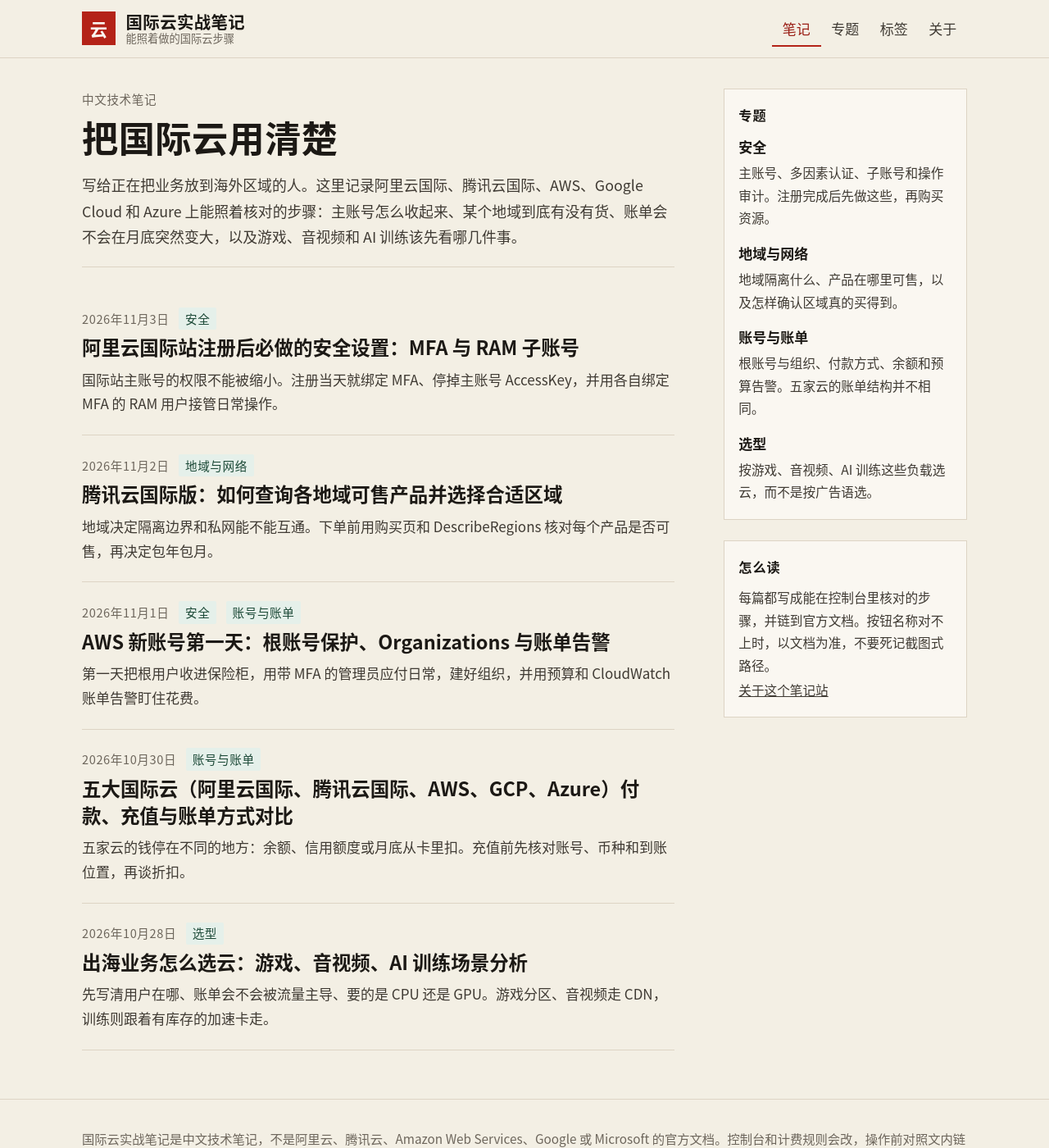
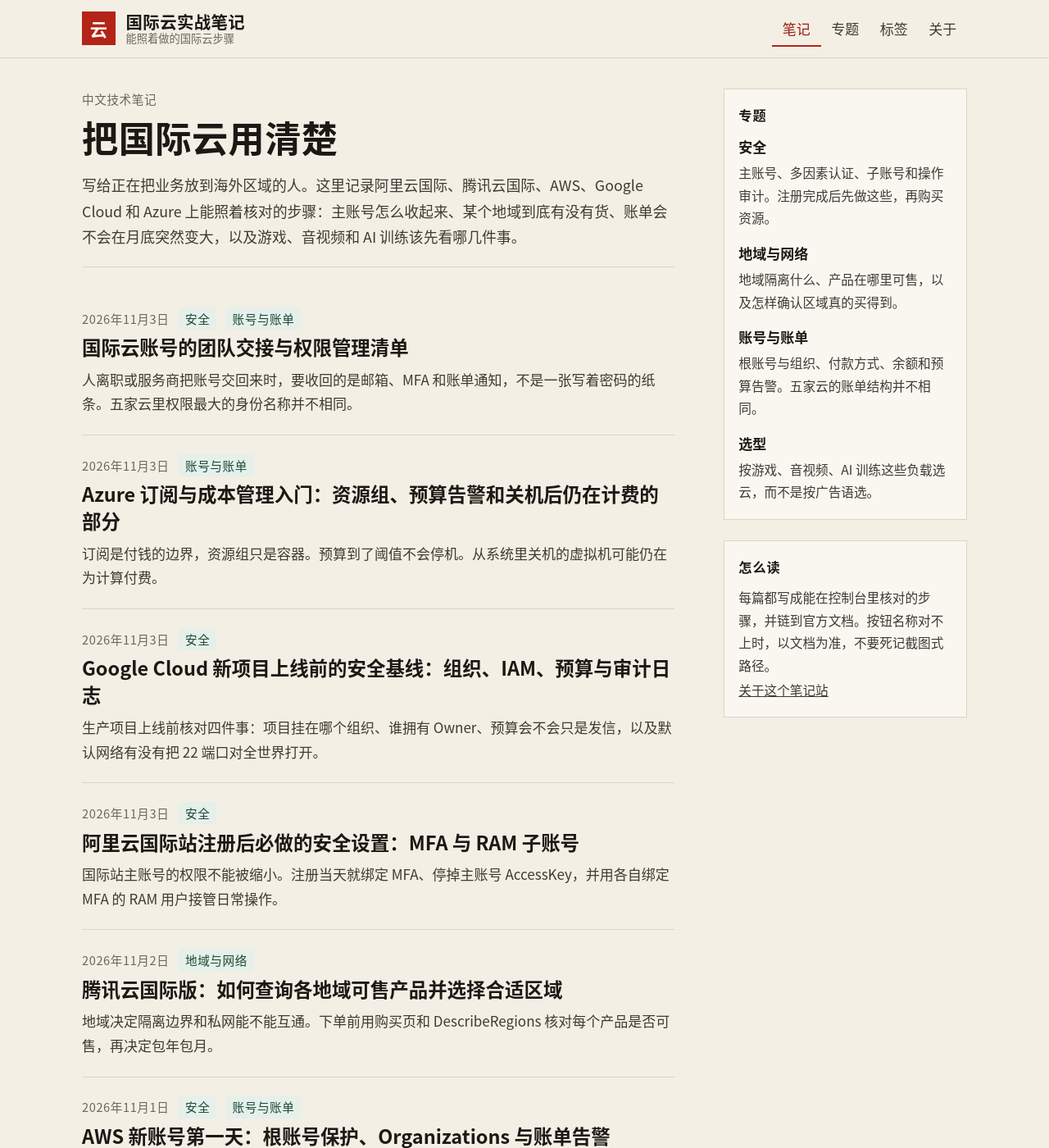
Before and after one commit to icptademo/icptademo.github.io, a Jekyll site: the page built from index.html, in a window 1280 px wide and 1400 px high. Shown: the whole window at 82% size. Built offline with Jekyll 4.4.1, drawn with Linux system fonts in a browser that asks for light colours; part of the change alters nothing that is shown.

Commit message:
Add GCP, Azure, and account-handover notes.
Cover a Google Cloud launch baseline, Azure cost pitfalls, and a cross-cloud handover checklist without repeating the existing five posts.

Co-authored-by: berr7773 <berr7773@users.noreply.github.com>

````diff
--- a/_data/tag_slugs.yml
+++ b/_data/tag_slugs.yml
@@ -15,3 +15,8 @@
 - { name: 游戏, slug: games }
 - { name: 音视频, slug: media }
 - { name: AI, slug: ai }
+- { name: IAM, slug: iam }
+- { name: 预算, slug: budget }
+- { name: 审计, slug: audit }
+- { name: 交接, slug: handover }
+- { name: 资源组, slug: resource-group }
--- /dev/null
+++ b/_posts/2026-11-03-account-handover-checklist.md
@@ -0,0 +1,90 @@
+---
+layout: post
+title: "国际云账号的团队交接与权限管理清单"
+description: "人离职或服务商把账号交回来时，要收回的是邮箱、MFA 和账单通知，不是一张写着密码的纸条。五家云里权限最大的身份名称并不相同。"
+date: 2026-11-03 20:00:00 +0800
+categories: [安全, 账号与账单]
+tags: [交接, MFA, 安全, 账单]
+checked: 2026-11-03
+---
+
+账号交接失败，通常不是忘记了某台机器的 IP，而是恢复邮箱还在离职同事的个人手机上，或者账单告警只发给了已经进不来的那个人。下面是一张跨云清单。各家控制台里怎么点 MFA、怎么建子账号，已经写在单独的笔记里，这里只保留交接时会判错的差别。
+
+## 先交出恢复能力
+
+交接完成的标准是：公司指定的人能够登录、能够重置多因素认证、能够收到账单邮件。做不到这三件，密码本写得再全也没有用。
+
+当天要改到公司控制的位置：
+
+- 登录邮箱的收件箱，包括根用户、主账号和账单备用联系人。
+- 绑定的手机号。验证码还打到离职同事的号码上，等于钥匙没交。
+- MFA 的种子或通行密钥。放进公司的密码管理器，由至少两名仍在职的人能够取出。不要把二维码发在群里，也不要只存在一个人的个人手机里。
+- 根用户或主账号的密码。这是破玻璃用的，不是每天的登录方式。
+
+服务商协助开通时，同样按这四项验收。账号可以请人代办，恢复能力不能长期留在代办的人手里。
+
+## 最大的那把钥匙不叫同一个名字
+
+<div class="table-wrap" tabindex="0">
+<table>
+  <caption>交接时先找到这一列，再禁用日常身份。名称以各云当前控制台为准。</caption>
+  <thead>
+    <tr><th>云</th><th>权限最大的身份</th><th>交接时先核对</th></tr>
+  </thead>
+  <tbody>
+    <tr><td>阿里云国际</td><td>主账号。权限不能被策略缩小</td><td>邮箱、MFA、有没有仍启用的主账号 AccessKey。日常用 RAM 用户，步骤见<a href="{% post_url 2026-11-03-aliyun-mfa-ram %}">安全设置笔记</a></td></tr>
+    <tr><td>腾讯云国际</td><td>主账号</td><td>主账号恢复方式，以及访问管理 CAM 里的子用户。付款需要财务权限，只交一个只读子用户等于交不出账单</td></tr>
+    <tr><td>AWS</td><td>根用户</td><td>根用户 MFA、有没有根用户访问密钥、备用账单联系人。当天的保护步骤见<a href="{% post_url 2026-11-01-aws-first-day %}">新账号第一天</a></td></tr>
+    <tr><td>Google Cloud</td><td>没有单独的根用户。组织管理员、项目 Owner、账单账号管理员要一起看</td><td>Owner 绑定和服务账号 JSON 密钥。上线前的检查见<a href="{% post_url 2026-11-03-gcp-security-baseline %}">安全基线</a></td></tr>
+    <tr><td>Azure</td><td>租户里的全局管理员，和订阅上的 Owner，是两套角色</td><td>两边都查。全局管理员不会自动拥有每个订阅。费用边界见<a href="{% post_url 2026-11-03-azure-cost-basics %}">订阅与成本</a></td></tr>
+  </tbody>
+</table>
+</div>
+
+Azure 这一行最容易交接错。Microsoft Entra ID 里的全局管理员管的是目录里的用户。订阅上的 Owner 管的是这条订阅里的资源。只把一个人从订阅 IAM 里删掉，他可能仍是全局管理员；只取消全局管理员，他可能仍是订阅 Owner。门户里「订阅 → 访问控制 (IAM)」和「Microsoft Entra ID → 角色和管理员」要各看一次。全局管理员有一项可开启的提升访问权限，用来在紧急时给自己加上订阅管理权。交接后确认这项没有被留在开启状态。说明见[提升全局管理员的访问权限](https://learn.microsoft.com/azure/role-based-access-control/elevate-access-global-admin)。
+
+腾讯云国际的子用户在访问管理 CAM 中维护，和主账号不是同一个登录身份。产品说明见[访问管理](https://www.tencentcloud.com/document/product/598)。
+
+## 先建第二个人，再禁用离职的人
+
+顺序反了，会把自己锁在门外。
+
+1. 用仍在职的人建立一个管理员：阿里云是 RAM 用户，AWS 是 IAM Identity Center 或临时的 IAM 管理员，Google Cloud 是群组上的预定义角色，Azure 是订阅上的 Owner 或用户访问管理员。腾讯云是 CAM 子用户，并带上这个人真正需要的财务权限。
+2. 用无痕窗口登录这个新身份，确认 MFA 已绑定，而且能打开账单页面。
+3. 再禁用离职者的控制台登录，把他从管理员组移除。
+4. 列出他创建的访问密钥、服务账号密钥和 SSH 公钥。密钥只禁用还不够，确认没有流水线仍在使用后删除，并换掉已经写进配置的那一把。
+5. 看审计日志里他最近的操作：阿里云用操作审计，AWS 用 CloudTrail，Google Cloud 用管理活动日志，Azure 用活动日志。只在交接前一天出现的新建密钥或安全组放行，要逐条核对。
+
+Google Cloud 上可以用下面的命令核对项目绑定里还有没有这个人：
+
+```bash
+gcloud projects get-iam-policy PROJECT_ID
+```
+
+Azure 订阅上可以用：
+
+```bash
+az role assignment list --assignee USER_OBJECT_ID --all -o table
+```
+
+`USER_OBJECT_ID` 从 Entra ID 的用户属性里复制。这条命令看不到他在目录里的全局管理员身份，所以不能代替门户里的第二遍检查。
+
+## 账单通知和发票抬头
+
+告警只发给根用户邮箱时，邮箱一旦停用，超支不会有人知道。五家云的预算都是「发通知」，默认不会停机，见[付款与账单对比]({% post_url 2026-10-30-five-clouds-billing %})。交接时改这三处：
+
+- 账单备用联系人或发票收件人。
+- 预算告警的收件邮箱。用角色能够覆盖到的地址，并抄送一个不会随离职停用的邮箱。
+- 付款失败时的通知。信用卡即将过期、电汇抬头变更，都不要只留在离职者的个人邮箱里。
+
+发票抬头和签约主体如果还是个人名字，而资源已经是公司的生产环境，趁交接把主体核对清楚。改抬头不一定能追溯到已经开出的发票。
+
+## 可以打印的清单
+
+- 每家云一条记录：账号 ID、登录入口、账单账号 ID、恢复邮箱现在是谁的。
+- 主账号、根用户、项目 Owner、订阅 Owner 的 MFA 在公司密码管理器里，并且有第二个人能取出。
+- 离职者的控制台用户已禁用，他名下的长期密钥已删除或更换。
+- 预算和发票邮件改到在职人员。
+- 审计日志里，交接当天的管理员变更能查到操作者。
+
+服务商把账号交回来时，按同一张清单验收，不要只收一个用户名和密码。需要按企业主体协助开通、并把权限交到你指定的人的，看[大牛云的开户说明](https://www.daniucloud.com/open)。
--- /dev/null
+++ b/_posts/2026-11-03-azure-cost-basics.md
@@ -0,0 +1,78 @@
+---
+layout: post
+title: "Azure 订阅与成本管理入门：资源组、预算告警和关机后仍在计费的部分"
+description: "订阅是付钱的边界，资源组只是容器。预算到了阈值不会停机。从系统里关机的虚拟机可能仍在为计算付费。"
+date: 2026-11-03 19:00:00 +0800
+categories: [账号与账单]
+tags: [Azure, 账单, 预算, 资源组]
+checked: 2026-11-03
+---
+
+Azure 的账单看不懂，常常是因为把订阅、资源组和标签当成了同一个东西。再加上「我已经关机了」和「门户里显示已释放计算」不是一回事，月底的数字会对不上。下面只讲结构和几个会反复出现的坑，不写单价。价格以你订阅所在区域的定价页为准。
+
+## 订阅、资源组、标签各管一件事
+
+订阅是计费和访问控制的边界。资源组是订阅里面的逻辑容器，用来把同一套生命周期的资源放在一起，方便一起部署和一起删除。给资源组指定的区域，只决定这份资源组元数据存在哪里。组里的虚拟机、磁盘可以在别的区域。官方说明见[在门户中管理资源组](https://learn.microsoft.com/azure/azure-resource-manager/management/manage-resource-groups-portal)。
+
+标签是键值对，成本分析可以按它筛选。写在资源组上的标签，不会自动出现在组里已有的资源上。要继承，得用 Azure Policy，或者在每个产生费用的资源上单独打。成本分析读的是资源自己的标签。
+
+在 [Azure 门户](https://portal.azure.com) 里可以这样分：
+
+1. 搜索「订阅」，确认你正在看的订阅 ID 和发票上的一致。
+2. 进入该订阅 → 资源组。生产和试验不要放在同一个组里，否则一键删除会把两边一起带走。
+3. 给生产资源打 `env=prod` 这类标签。名称先定一张小表，不要每个人随手写 `Prod`、`prod`、`production`。
+
+管理组在订阅之上，用来挂策略，不代替订阅付钱。谁能看成本，还取决于订阅或账单范围上的 Cost Management 角色。范围说明见[了解 Cost Management 范围](https://learn.microsoft.com/azure/cost-management-billing/costs/understand-work-scopes)。
+
+付款方式随协议变化：在线开通的即用即付通常绑卡，通过微软代表签署的协议常常走电汇。这五家的差别见[付款与账单对比]({% post_url 2026-10-30-five-clouds-billing %})。
+
+## 预算到了也不会停机
+
+成本管理和计费 → 成本管理 → 预算 → 添加。也可以先打开订阅，再在左侧选预算，这样范围不会选错。官方教程写明：超过阈值会发通知，资源不受影响，消耗也不会停。数据通常在 8 到 24 小时内出现，预算大约每 24 小时评估一次，评估之后邮件一般在一小时内发出。所以今天下午的消费，不要指望五分钟后告警。见[创建和管理预算](https://learn.microsoft.com/azure/cost-management-billing/costs/tutorial-acm-create-budgets)。
+
+创建时注意两个容易误解的选项：
+
+- 重置周期选每月、每季或每年。文档说明季度预算会把金额均分到三个月，年度预算会均分到十二个月。你以为的「这一季一共多少」，评估时是按月往下拆的。
+- 到期日在未来时，预算到周期结束会按同一金额自动重置。到期之后预算会被删除。金额每个月不一样，就要分成多条预算，而不是建一条然后指望它自己变。
+
+邮件收件人写成值班邮箱。只发给订阅创建者，而那个人已经离职，告警就断了。人员变动时改收件人，放进[交接清单]({% post_url 2026-11-03-account-handover-checklist %})。
+
+命令行可以列出已有预算，但这组命令仍标记为预览，创建以门户为准：
+
+```bash
+az consumption budget list
+```
+
+## 关机之后还在计费
+
+虚拟机的电源状态直接决定计算费用。文档中的对应关系是：从客户机操作系统里关机，状态常常是 Stopped（已分配），计算继续计费；在门户或用 API 执行停止并释放，状态变为 Stopped (deallocated)，计算不计费。磁盘和网络资源在已释放之后仍可能计费。见[虚拟机状态与计费](https://learn.microsoft.com/azure/virtual-machines/states-billing)。
+
+先看真实状态，再决定要不要释放：
+
+```bash
+az vm list -d --query "[].{name:name, rg:resourceGroup, power:powerState}" -o table
+az vm deallocate --resource-group RG --name VM
+```
+
+释放之后如果这台机器不再使用，还要处理留下来的部分：
+
+- 数据盘经常不会随虚拟机一起删除。系统盘是否一起删除，取决于创建虚拟机时的选项。
+- 仍挂在网卡上的公网 IP 可能继续产生费用。删虚拟机时看删除确认框里列出的资源，删完再打开资源组扫一遍磁盘和 IP。
+- 预留实例的费用跟这台虚拟机开不开机无关，预留到期前都会记在账单上。
+
+另一个方向是删得太猛。资源组上如果有 `CanNotDelete` 锁，整组会删不掉。备份保管库里还有恢复点时，也会挡住删除。先看锁和备份，再删组。
+
+## 成本分析怎么对上资源
+
+成本管理 → 成本分析。筛选订阅，再按资源组、服务或标签分组。新订阅第一天图表可能是空的，等数据延迟过去再下结论，不要据此判断「还没花钱」。
+
+对得上的习惯是：一个环境一个资源组，标签从创建时就打上，试验资源单独订阅或至少单独资源组。预算按这个范围各建一条，而不是全订阅只有一个很大的数字，谁超了都看不出来。
+
+## 当天核对
+
+- 门户里的订阅 ID 和发票、付款邮件上的一致。
+- 生产资源组里没有试验用的虚拟机。
+- 至少一条月度预算，邮件发到有人看的地址，并且你知道它不会停机。
+- 抽一台「关掉」的虚拟机，电源状态是 Stopped (deallocated)，资源组里没有被遗忘的磁盘。
+
+订阅、发票抬头和付款方式最好在第一笔生产消费之前分开。需要按企业主体协助开通 Azure 的，看[大牛云的开户说明](https://www.daniucloud.com/open)。
--- /dev/null
+++ b/_posts/2026-11-03-gcp-security-baseline.md
@@ -0,0 +1,78 @@
+---
+layout: post
+title: "Google Cloud 新项目上线前的安全基线：组织、IAM、预算与审计日志"
+description: "生产项目上线前核对四件事：项目挂在哪个组织、谁拥有 Owner、预算会不会只是发信，以及默认网络有没有把 22 端口对全世界打开。"
+date: 2026-11-03 18:00:00 +0800
+categories: [安全]
+tags: [Google Cloud, IAM, 安全, 预算, 审计]
+checked: 2026-11-03
+---
+
+Google Cloud 没有一把叫「根账号」的钥匙，但项目 Owner、账单账号管理员和组织管理员加在一起，权限并不比根账号小。新项目在创建虚拟机之前，把组织位置、身份、默认防火墙、预算和审计日志对一遍。按钮名称以控制台为准，文档链接在每节末尾。
+
+## 先确认项目挂在哪
+
+资源从组织、文件夹到项目，再到底层资源。一个资源只属于一个项目。项目 ID 创建后不能改，项目名称可以改，项目编号由系统分配。账单、API 和 IAM 都以项目为边界。层级说明见[资源层次结构](https://cloud.google.com/resource-manager/docs/cloud-platform-resource-hierarchy)。
+
+有 Cloud Identity 或 Google Workspace 域名时，项目应放在组织下面，必要时再用文件夹把生产和测试分开。没有组织时，项目会落在「无组织」。组织策略、集中看审计日志这些能力都用不了。个人 Gmail 建的项目可以做试验，不适合作为公司唯一的生产项目。
+
+创建之后立刻看项目关联的 Cloud Billing 账号是不是你们要付钱的那一个。关联错了，预算和发票都会跑到别人的账单上。付款方式随国家和账单账号变化，结构上的差别见[五家云的付款与账单]({% post_url 2026-10-30-five-clouds-billing %})。
+
+## 人进群组，程序不要下载密钥
+
+打开 IAM 与管理 → IAM，看这个项目上的绑定。基础角色 Owner、Editor、Viewer 覆盖的权限很宽，不适合当日常授权。Owner 还能改 IAM 和账单关联。日常操作用预定义角色，授给 Google 群组，不要按人头一个个贴在项目上。
+
+程序使用服务账号，并且尽量让虚拟机、Cloud Run 或 GKE 挂上这个服务账号，运行时拿临时凭证。能不创建 JSON 密钥就不创建。密钥文件一旦进了笔记本或代码仓库，就等于一份长期有效的密码。有组织时，可以用组织策略约束 `iam.disableServiceAccountKeyCreation` 禁止再新建密钥。IAM 的用法见[IAM 概述](https://cloud.google.com/iam/docs/overview)。
+
+有组织时，在 Google 管理控制台给成员强制两步验证。没有组织时，至少给每一个拥有 Owner 或 Editor 的 Google 账号自己打开两步验证。
+
+用命令把绑定打出来，比在控制台里一页页翻更不容易漏：
+
+```bash
+gcloud projects get-iam-policy PROJECT_ID
+```
+
+重点看 `roles/owner`、`roles/editor`，以及 `user:` 开头、却不属于公司域名的成员。
+
+## 默认网络对全世界开了 22 和 3389
+
+新建项目时，除非组织策略禁止，否则会自带一张名为 `default` 的 VPC，并预置几条入站防火墙规则。其中 `default-allow-ssh` 允许 `0.0.0.0/0` 访问 TCP 22，`default-allow-rdp` 允许同样的来源访问 TCP 3389。规则列表见[VPC 防火墙规则](https://cloud.google.com/firewall/docs/firewalls)。
+
+上线前在 VPC 网络 → 防火墙里找到这两条。试验项目可以直接删除。生产项目改成只允许公司出口 IP，或改走 Identity-Aware Proxy，不要留着「方便先连上」。组织级可以设置约束 `compute.skipDefaultNetworkCreation`，让以后的新项目不再自动创建这张网络。已经存在的项目不会因此被改掉，还是要逐个处理。
+
+```bash
+gcloud compute firewall-rules list --project=PROJECT_ID
+```
+
+输出里只要还有 `default-allow-ssh` 或 `default-allow-rdp`，而且来源是 `0.0.0.0/0`，就还没做完。
+
+## 预算默认只发邮件
+
+预算建在账单账号上，也可以只圈定一个项目。路径是结算 → 预算和提醒 → 创建预算。范围选这个生产项目，金额填你们自己的月度上限。阈值至少放实际费用的 50%、90% 和 100%，有需要再加一条预测费用。邮件要进有人看的邮箱。只勾选账单管理员，而那个邮箱没人打开，等于没有告警。
+
+官方写明：只告警的预算不会自动停用服务，也不会拦住继续扣费。部分账号另外提供支出上限类预算，打开之后可能影响项目计费。生产项目不要拿这个开关做试验。说明见[创建预算和预算提醒](https://cloud.google.com/billing/docs/how-to/budgets)。
+
+## 确认管理活动日志在记
+
+Cloud Audit Logs 里，管理活动日志和系统事件日志始终开启，不能关掉，写入 `_Required` 日志桶，保留 400 天。谁改了 IAM、谁创建了虚拟机，上线当天就应该能查到。
+
+数据访问日志除 BigQuery 的部分服务外默认关闭。它记录读配置和读写用户数据，量可能很大，打开后会计入日志费用。上线清单里不要求第一天就全开。先确认管理活动日志有记录，再按需要打开 `ADMIN_READ` 或数据读写。概述见[Cloud Audit Logs](https://cloud.google.com/logging/docs/audit)。
+
+在日志记录 → 日志浏览器中查询：
+
+```text
+logName:"clouactivity"
+```
+
+能看到刚才修改 IAM 或防火墙的操作，再进入下一步。查不到时，先确认右上角选中的是这个项目，而不是个人试验项目。
+
+## 上线前勾选
+
+- 项目在组织内，或你们明确接受它暂时没有组织。
+- 关联的账单账号正确，预算邮件有人收。
+- 项目上没有不认识的 Owner，日常权限在群组上。
+- 没有为了图方便下载的服务账号 JSON 密钥。
+- `default-allow-ssh` 和 `default-allow-rdp` 已删除或收紧来源。
+- 日志浏览器里能看到一条管理活动记录。
+
+人离开公司时，Owner 和账单管理员要按[团队交接清单]({% post_url 2026-11-03-account-handover-checklist %})收回。项目该挂在哪个账单账号上，应在创建生产项目之前定下来。需要按企业主体协助开通 Google Cloud 的，看[大牛云的开户说明](https://www.daniucloud.com/open)。
````
